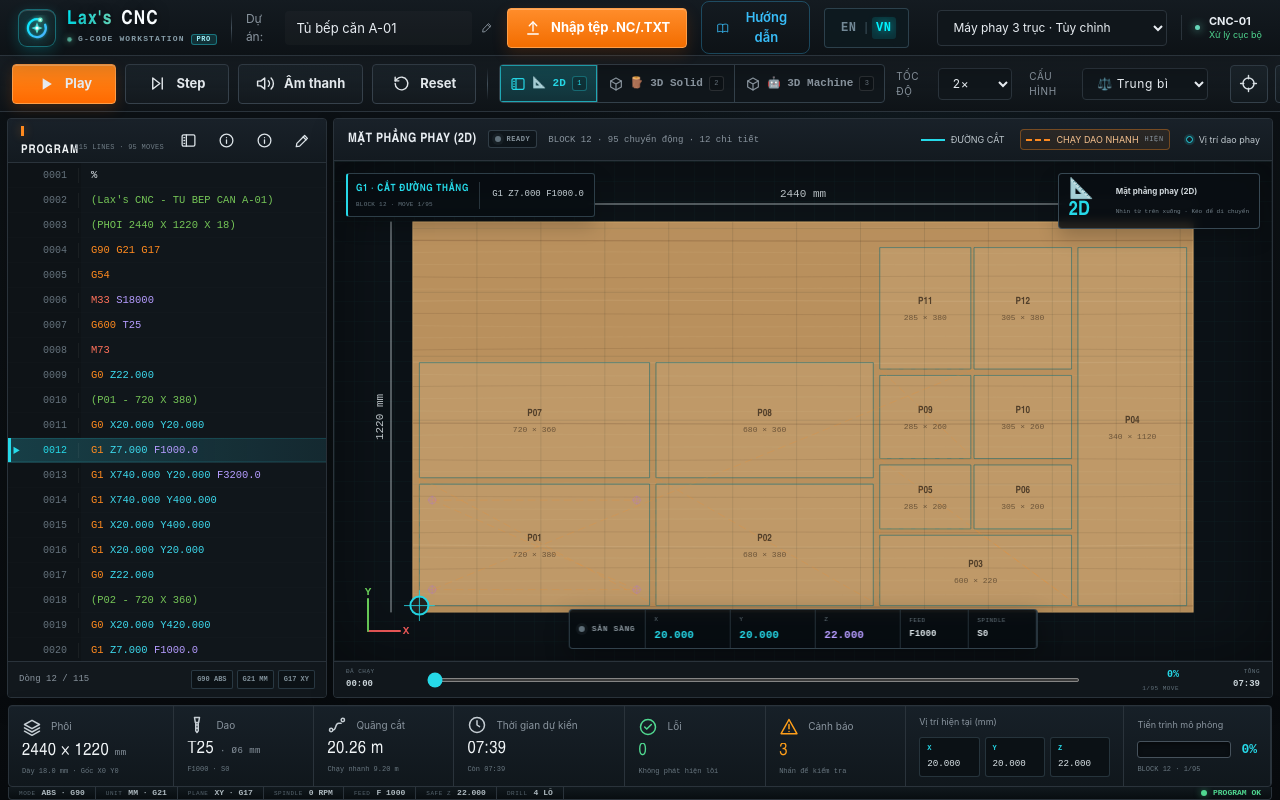
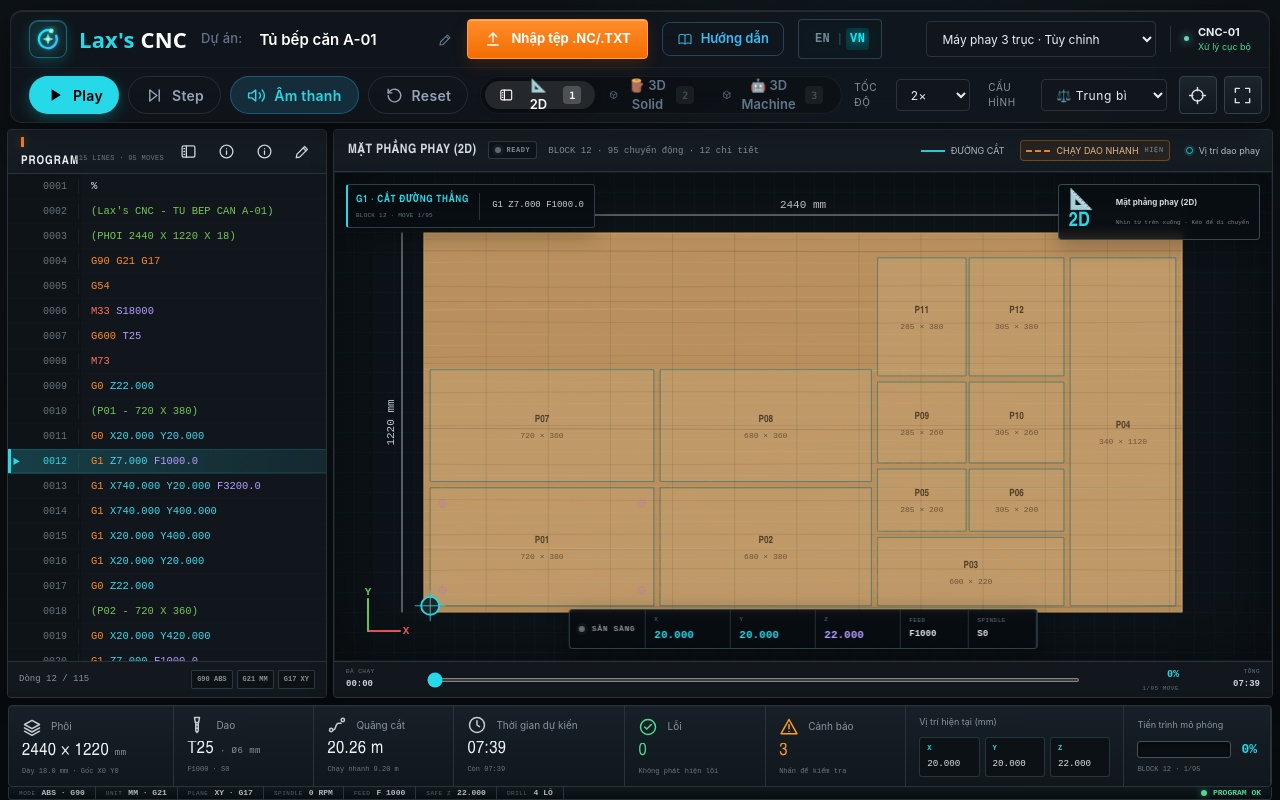
Before and after one commit to Laxury-H/lax-cnc-gcode-studio, a Next.js app: page / in a window 1280 px wide. Built offline with nearby package versions, Linux system fonts and the light colour scheme.

Commit message:
feat: initialize toolpath simulation dashboard with canvas rendering and G-code parser

```diff
--- a/app/globals.css
+++ b/app/globals.css
@@ -97,31 +97,33 @@ textarea:focus-visible {
     linear-gradient(180deg, #0d1216 0%, #080b0e 100%);
 }
 
-.app-header {
+.top-navigation-island {
   position: relative;
   z-index: 20;
-  display: flex;
-  flex-shrink: 0;
+  margin: 10px 10px 0 10px;
+  border-radius: 12px;
+  background: rgba(18, 24, 30, 0.7);
+  backdrop-filter: blur(16px);
+  -webkit-backdrop-filter: blur(16px);
+  border: 1px solid rgba(255, 255, 255, 0.08);
+  box-shadow: 0 12px 32px rgba(0, 0, 0, 0.4), inset 0 1px 0 rgba(255, 255, 255, 0.1);
+  overflow: hidden;
+  display: flex;
+  flex-direction: column;
+}
+
+.app-header {
+  display: flex;
   align-items: center;
   gap: 14px;
-  min-width: 0;
-  min-height: 56px;
-  padding: 0 18px;
-  border-bottom: 1px solid var(--border);
-  background:
-    linear-gradient(180deg, rgba(20, 27, 33, 0.98), rgba(13, 18, 22, 0.98)),
-    var(--header);
-  box-shadow: 0 8px 24px rgba(0, 0, 0, 0.24);
+  padding: 8px 18px;
+  border-bottom: 1px solid rgba(255, 255, 255, 0.04);
 }
 
 .brand {
   display: flex;
   align-items: center;
-  gap: 11px;
-  flex: 0 0 auto;
-  font-family: var(--condensed);
-  white-space: nowrap;
-  user-select: none;
+  gap: 12px;
 }
 
 .brand-badge,
@@ -173,34 +175,48 @@ textarea:focus-visible {
 .project-field {
   display: flex;
   align-items: center;
-  gap: 9px;
-  min-width: 180px;
-  max-width: 330px;
-  height: 38px;
-  color: var(--muted);
-  font-size: 12px;
+  gap: 8px;
+  margin-right: auto;
+}
+
+.project-field span {
+  color: #64748b;
+  font-size: 13px;
+  font-weight: 500;
+  letter-spacing: 0.2px;
 }
 
 .project-field input {
-  width: min(220px, 18vw);
-  min-width: 120px;
-  height: 34px;
-  padding: 0 10px;
+  width: 180px;
+  height: 32px;
+  padding: 0 8px;
   border: 1px solid transparent;
-  border-radius: 4px;
-  outline: none;
-  background: rgba(255, 255, 255, 0.025);
-  color: var(--text);
-  font-size: 13px;
-  transition:
-    border-color 120ms ease,
-    background 120ms ease;
+  border-radius: 6px;
+  background: transparent;
+  color: #fff;
+  font-size: 15px;
+  font-weight: 600;
+  transition: all 0.2s ease;
 }
 
 .project-field input:hover,
 .project-field input:focus {
-  border-color: var(--border);
-  background: var(--raised);
+  border-color: rgba(255, 255, 255, 0.15);
+  background: rgba(255, 255, 255, 0.05);
+}
+
+.project-field input:focus {
+  width: 220px;
+  outline: none;
+}
+
+.project-field svg {
+  color: #64748b;
+  transition: color 0.2s;
+}
+
+.project-field:hover svg {
+  color: #94a3b8;
 }
 
 .import-button,
@@ -348,12 +364,12 @@ textarea:focus-visible {
 }
 
 .status-dot {
-  width: 8px;
-  height: 8px;
-  flex: 0 0 auto;
-  border-radius: 999px;
-  background: var(--success);
-  box-shadow: 0 0 9px rgba(80, 216, 144, 0.65);
+  width: 5px;
+  height: 5px;
+  border-radius: 50%;
+  background: #70eccb;
+  box-shadow: 0 0 8px #70eccb;
+  animation: pulse-dot 2s infinite ease-in-out;
 }
 
 .connection-state span:last-child {
@@ -374,20 +390,10 @@ textarea:focus-visible {
 }
 
 .command-bar {
-  position: relative;
-  z-index: 18;
-  display: flex;
-  flex-shrink: 0;
-  align-items: center;
-  gap: 11px;
-  min-width: 0;
-  min-height: 56px;
-  padding: 7px 12px;
-  overflow: visible;
-  border-bottom: 1px solid var(--border);
-  background:
-    linear-gradient(180deg, rgba(24, 31, 37, 0.96), rgba(14, 19, 23, 0.96)),
-    var(--header);
+  display: flex;
+  align-items: center;
+  gap: 12px;
+  padding: 8px 18px;
 }
 
 .playback-controls {
@@ -399,88 +405,110 @@ textarea:focus-visible {
 
 .primary-control,
 .secondary-control {
-  min-width: 104px;
-  padding: 0 17px;
+  display: inline-flex;
+  align-items: center;
+  justify-content: center;
+  gap: 8px;
+  height: 38px;
+  border-radius: 20px;
+  font-size: 14px;
+  font-weight: 600;
+  letter-spacing: 0.3px;
+  cursor: pointer;
+  transition: all 0.2s cubic-bezier(0.4, 0, 0.2, 1);
+}
+
+.primary-control,
+.secondary-control {
+  min-width: 90px;
+  padding: 0 16px;
 }
 
 .primary-control {
-  border: 1px solid #ff9e48;
-  background: linear-gradient(180deg, var(--orange), var(--orange-2));
-  box-shadow:
-    inset 0 1px 0 rgba(255, 255, 255, 0.26),
-    0 5px 14px rgba(224, 94, 0, 0.2);
+  border: none;
+  background: var(--cyan);
+  color: #000;
+  box-shadow: 0 4px 14px rgba(0, 242, 254, 0.25);
+}
+
+.primary-control:hover {
+  background: #38bdf8;
+  box-shadow: 0 6px 20px rgba(0, 242, 254, 0.4);
+  transform: translateY(-1px);
 }
 
 .secondary-control {
-  border: 1px solid #36414b;
-  background: linear-gradient(180deg, #1b242b, #13191e);
-  color: #e5eaee;
+  border: 1px solid rgba(255, 255, 255, 0.1);
+  background: transparent;
+  color: #94a3b8;
 }
 
 .secondary-control:hover,
 .ghost-button:hover {
-  border-color: #52616d;
-  background: linear-gradient(180deg, #222e37, #171f25);
+  background: rgba(255, 255, 255, 0.08);
+  color: #fff;
+}
+
+.secondary-control.is-active {
+  background: rgba(56, 189, 248, 0.15);
+  border-color: rgba(56, 189, 248, 0.3);
+  color: var(--cyan);
 }
 
 .view-switch {
   display: inline-flex;
-  height: 39px;
-  overflow: hidden;
-  flex: 0 0 auto;
-  border: 1px solid #33404a;
+  height: 38px;
+  padding: 4px;
+  border-radius: 20px;
+  background: rgba(0, 0, 0, 0.2);
+  border: 1px solid rgba(255, 255, 255, 0.05);
+}
+
+.view-switch button {
+  position: relative;
+  display: inline-flex;
+  align-items: center;
+  justify-content: center;
+  gap: 8px;
+  min-width: 110px;
+  padding: 0 14px;
+  border: none;
+  border-radius: 16px;
+  background: transparent;
+  color: #64748b;
+  font-size: 13px;
+  font-weight: 600;
+  cursor: pointer;
+  transition: all 0.25s cubic-bezier(0.4, 0, 0.2, 1);
+}
+
+.view-switch button:hover {
+  color: #cbd5e1;
+}
+
+.view-switch button.is-active {
+  background: rgba(255, 255, 255, 0.1);
+  color: #fff;
+  box-shadow: 0 2px 8px rgba(0, 0, 0, 0.2);
+}
+
+.view-switch button kbd {
+  display: inline-flex;
+  align-items: center;
+  justify-content: center;
+  min-width: 18px;
+  height: 18px;
   border-radius: 4px;
-  background: #10161b;
-}
-
-.view-switch button {
-  display: inline-flex;
-  align-items: center;
-  gap: 6px;
-  min-width: 61px;
-  padding: 0 10px;
-  border: 0;
-  border-right: 1px solid #33404a;
-  background: transparent;
-  color: var(--muted);
-  cursor: pointer;
-  font-family: var(--mono);
-  font-size: 11px;
+  background: rgba(255, 255, 255, 0.1);
+  color: inherit;
+  font-size: 10px;
   font-weight: 700;
-  transition:
-    background 150ms ease,
-    color 150ms ease;
-}
-
-.view-switch button kbd {
-  display: grid;
-  width: 15px;
-  height: 15px;
-  place-items: center;
-  border: 1px solid rgba(255, 255, 255, 0.12);
-  border-radius: 3px;
-  background: rgba(0, 0, 0, 0.18);
-  color: var(--muted-2);
-  font-family: var(--mono);
-  font-size: 7px;
-  font-weight: 500;
+  opacity: 0.6;
 }
 
 .view-switch button.is-active kbd {
-  border-color: rgba(38, 217, 232, 0.35);
-  color: var(--cyan);
-}
-
-.view-switch button:last-child {
-  border-right: 0;
-}
-
-.view-switch button.is-active {
-  background:
-    linear-gradient(180deg, rgba(38, 217, 232, 0.21), rgba(38, 217, 232, 0.08)),
-    #102329;
-  color: var(--cyan);
-  box-shadow: inset 0 0 0 1px rgba(38, 217, 232, 0.7);
+  background: rgba(255, 255, 255, 0.2);
+  opacity: 1;
 }
 
 .view-icon {
@@ -576,7 +604,7 @@ textarea:focus-visible {
   flex: 0 0 clamp(280px, 25vw, 400px);
   display: grid;
   grid-template-columns: minmax(0, 1fr);
-  grid-template-rows: 40px minmax(0, 1fr) 32px;
+  grid-template-rows: 44px minmax(0, 1fr) 36px;
 }
 
 .simulation-panel {
@@ -639,7 +667,7 @@ textarea:focus-visible {
   grid-template-columns: 17px 54px minmax(0, 1fr);
   align-items: center;
   width: 100%;
-  min-height: 24px;
+  min-height: 25px;
   padding: 0;
   border: 0;
   border-bottom: 1px solid rgba(255, 255, 255, 0.012);
@@ -685,7 +713,7 @@ textarea:focus-visible {
   padding: 0 12px;
   font-family: var(--mono);
   font-size: clamp(10px, 0.82vw, 12px);
-  line-height: 23px;
+  line-height: 24px;
   white-space: pre;
 }
 
@@ -1239,39 +1267,21 @@ button.metric-card {
 .brand-copy {
   display: flex;
   flex-direction: column;
-  justify-content: center;
-  gap: 4px;
-}
-
-.brand-title,
-.brand-copy b {
-  font-size: clamp(17px, 1.5vw, 22px);
-  font-weight: 900;
-  letter-spacing: 0.06em;
-  color: #f8fcfe;
-  line-height: 1;
-  text-shadow: 0 2px 12px rgba(0, 0, 0, 0.6);
+}
+
+.brand-title {
+  color: #fff;
+  font-family:
+    "Outfit",
+    system-ui,
+    sans-serif;
+  font-size: 22px;
+  font-weight: 800;
+  letter-spacing: 0.2px;
 }
 
 .brand-accent {
-  background: linear-gradient(90deg, #00f2fe 0%, #70eccb 100%);
-  -webkit-background-clip: text;
-  -webkit-text-fill-color: transparent;
-  font-weight: 900;
-  margin-right: 3px;
-}
-
-.brand-subtitle,
-.brand-copy small {
-  display: flex;
-  align-items: center;
-  gap: 6px;
-  color: #879da8;
-  font-family: var(--mono);
-  font-size: 8px;
-  font-weight: 700;
-  letter-spacing: 0.14em;
-  line-height: 1;
+  color: var(--cyan);
 }
 
 .status-dot {
--- a/app/page.tsx
+++ b/app/page.tsx
@@ -1570,7 +1570,8 @@ export default function Home() {
         if (file) void readFile(file);
       }}
     >
-      <header className="app-header">
+      <div className="top-navigation-island">
+        <header className="app-header">
         <div className="brand" aria-label="Lax's CNC Pro Workstation">
           <div className="brand-badge" title="Lax's CNC Workstation PRO">
             <div className="brand-logo-icon">
@@ -1611,12 +1612,9 @@ export default function Home() {
             <span className="brand-title">
               <span className="brand-accent">Lax's</span> CNC
             </span>
-            <span className="brand-subtitle">
-              <span className="status-dot" /> G-CODE WORKSTATION <span className="pro-badge">PRO</span>
-            </span>
           </div>
         </div>
-        <div className="header-divider" />
+
         <label className="project-field">
           <span>{t.projectLabel}</span>
           <input
@@ -1764,7 +1762,7 @@ export default function Home() {
           <i />
           <b>{playing ? "RUNNING" : "READY"}</b>
         </div>
-        <div className="toolbar-divider" />
+
         <div className="view-switch" aria-label="Góc nhìn mô phỏng">
           {(["xoy", "solid", "machine"] as ViewMode[]).map((viewMode, index) => (
             <button
@@ -1813,7 +1811,7 @@ export default function Home() {
             <option value="high">💎 Máy Cao</option>
           </select>
         </label>
-        <div className="toolbar-spacer" />
+
         <div className="canvas-tools">
           <ToolbarButton
             icon="crosshair"
@@ -1853,6 +1851,8 @@ export default function Home() {
           />
         </div>
       </section>
+      </div>
+
 
       <section
         className={`workspace${codeCollapsed ? " is-code-collapsed" : ""}`}
```
